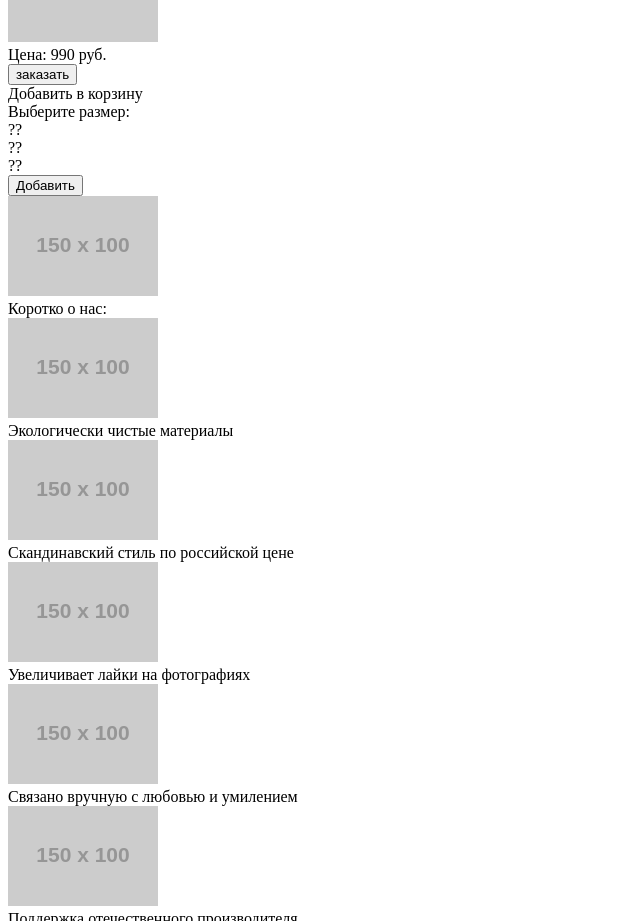
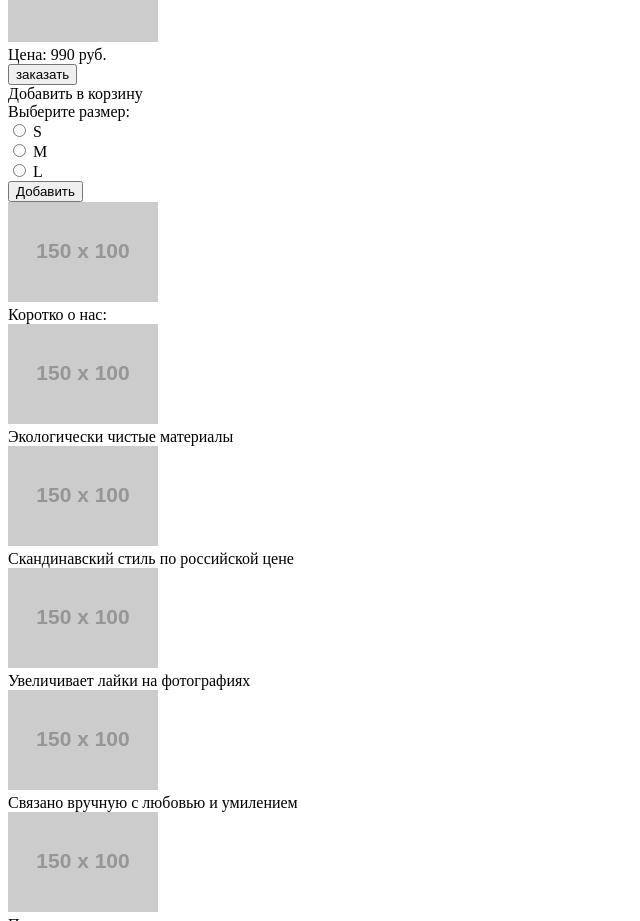
Before and after one commit to JN0iZzze/234847-mishka, a plain HTML site: page 2/index.html in a window 1280 px wide. Shown: the part 863-1784 px from the top of the page, without its empty margins (0-640 px from the left). Drawn offline with Linux system fonts and the light colour scheme; placeholder pictures from the web are drawn by us.

Commit message:
:heavy_check_mark: Сборка #2

```diff
--- a/2/index.html
+++ b/2/index.html
@@ -75,13 +75,22 @@
         <div class="popup__choose-size">Выберите размер:</div>
         <form class="popup__size-items">
           <div class="popup__size-item">
-            ??
+            <div class="popup-size__wrapper">
+              <input type="radio" id="popup-size_s" name="choose size" class="popup-size__input" value="S">
+              <label for="popup-size_s" class="popup-size__label">S</label>
+            </div>
           </div>
           <div class="popup__size-item">
-            ??
+            <div class="popup-size__wrapper">
+              <input type="radio" id="popup-size_m" name="choose size" class="popup-size__input" value="M">
+              <label for="popup-size_m" class="popup-size__label">M</label>
+            </div>
           </div>
           <div class="popup__size-item">
-            ??
+            <div class="popup-size__wrapper">
+              <input type="radio" id="popup-size_l" name="choose size" class="popup-size__input" value="L">
+              <label for="popup-size_l" class="popup-size__label">L</label>
+            </div>
           </div>
           <input type="submit" class="btn btn-bucket" value="Добавить">
         </form>
```
